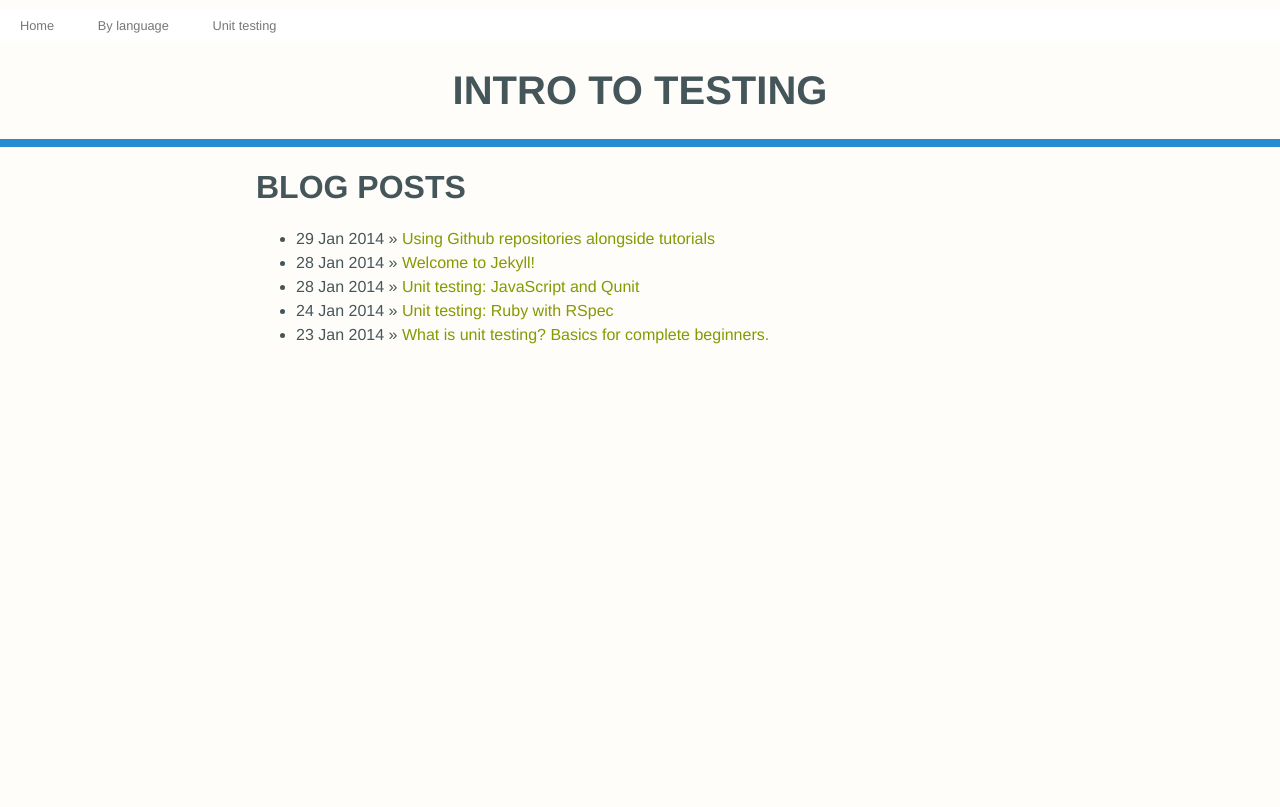
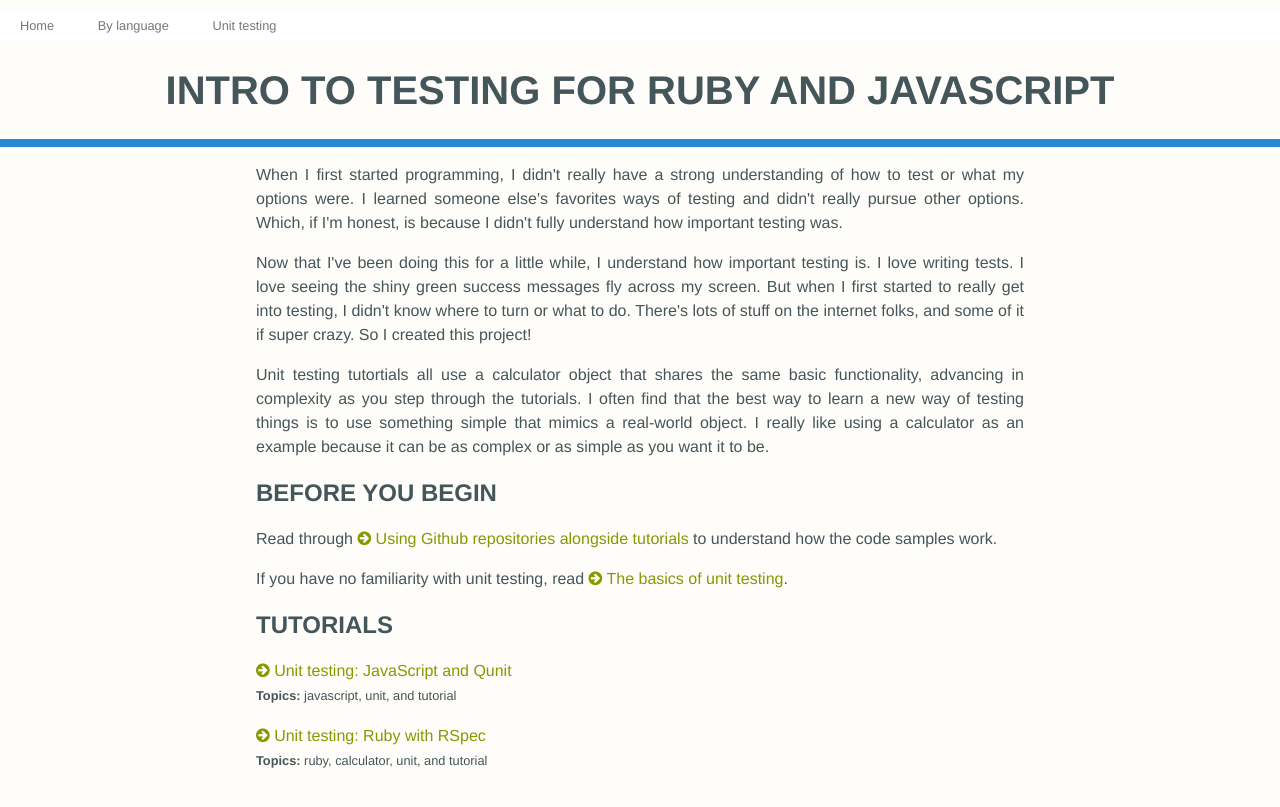
Before and after one commit to feministy/testing, a Jekyll site: the page built from index.html, in a window 1280 px wide. Shown: the top 807 px of the page. Built offline with Jekyll 4.4.1, drawn with Linux system fonts in a browser that asks for light colours; Markdown is read by kramdown in place of the engine named in the settings.

Commit message:
landing page is beautiful

```diff
--- a/index.html
+++ b/index.html
@@ -1,13 +1,38 @@
 ---
 layout: default
-title: Intro to Testing
+title: Intro to Testing for Ruby and JavaScript
 ---
 
-<div id="home">
-  <h1>Blog Posts</h1>
-  <ul class="posts">
-    {% for post in site.posts %}
-      <li><span>{{ post.date | date_to_string }}</span> &raquo; <a href="{{ post.url }}">{{ post.title }}</a></li>
-    {% endfor %}
-  </ul>
-</div>
+<p>
+  When I first started programming, I didn't really have a strong understanding of how to test or what my options were. I learned someone else's favorites ways of testing and didn't really pursue other options. Which, if I'm honest, is because I didn't fully understand how important testing was.
+</p>
+
+<p>
+  Now that I've been doing this for a little while, I understand how important testing is. I love writing tests. I love seeing the shiny green success messages fly across my screen. But when I first started to really get into testing, I didn't know where to turn or what to do. There's lots of stuff on the internet folks, and some of it if super crazy. So I created this project!
+</p>
+
+<p>
+  Unit testing tutortials all use a calculator object that shares the same basic functionality, advancing in complexity as you step through the tutorials. I often find that the best way to learn a new way of testing things is to use something simple that mimics a real-world object. I really like using a calculator as an example because it can be as complex or as simple as you want it to be.
+</p>
+
+<h2>Before you begin</h2>
+
+<p>
+  Read through <a href="{{ site.baseurl }}{% post_url 2014-01-29-using-github-branches %}"><i class="fa fa-arrow-circle-right"></i> Using Github repositories alongside tutorials</a> to understand how the code samples work.
+</p>
+
+<p>
+  If you have no familiarity with unit testing, read <a href="{{ site.baseurl }}{{% post_url 2014-01-23-unit-testing %}}"><i class="fa fa-arrow-circle-right"></i> The basics of unit testing</a>.
+</p>
+
+<h2>Tutorials</h2>
+
+{% for post in site.categories.tutorial %}
+<p>
+  <a href="{{ site.baseurl }}{{ post.url }}"><i class="fa fa-arrow-circle-right"></i> {{ post.title }}</a></li>
+  <br>
+  <small>
+    <strong>Topics:</strong> {{ post.categories | array_to_sentence_string }}</li>
+  </small>
+</p>
+{% endfor %}
```
Also changed, not shown: _posts/2014-01-28-welcome-to-jekyll.markdown (deleted, +0 -24 lines).
